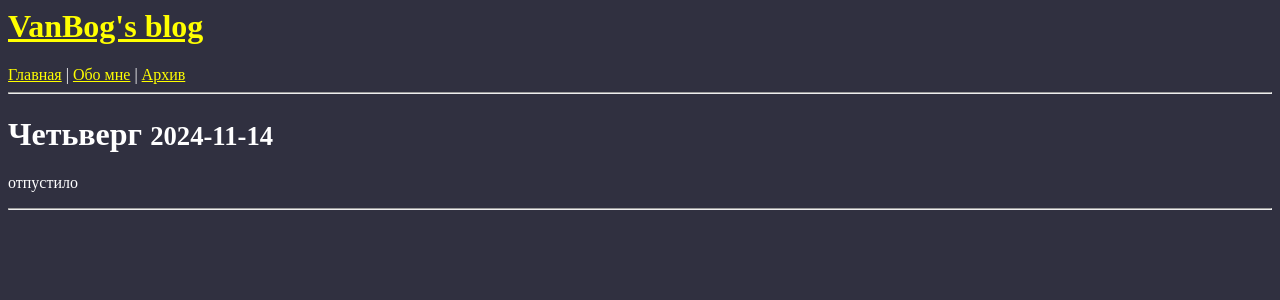
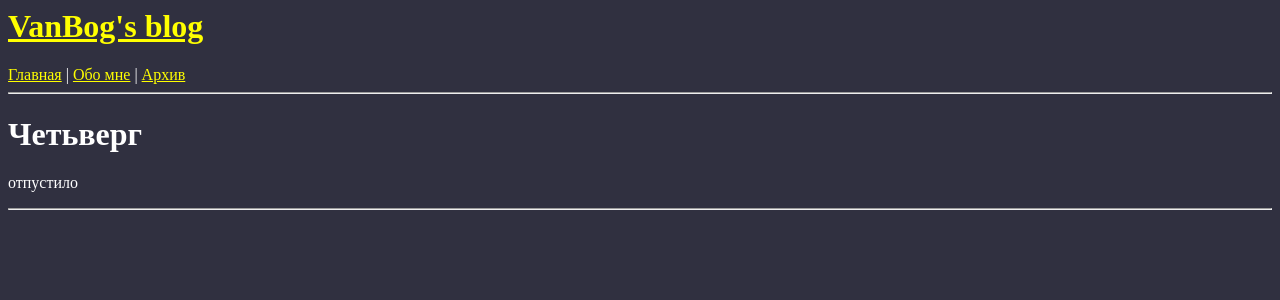
Before and after one commit to VanBog335/blog, a Jekyll site: the page built from _posts/2024-11-14-Четьверг.md, in a window 1280 px wide. Shown: the top 300 px of the page. Built offline with Jekyll 4.4.1, drawn with Linux system fonts in a browser that asks for light colours; our own code applies the rules of GitHub Pages for plain Markdown files.

Commit message:
признание попытки добавить к постам дату создантя неудачной

```diff
--- a/_layouts/post.html
+++ b/_layouts/post.html
@@ -1,20 +1,7 @@
 ---
 layout: default
 ---
-<h1>{{ page.title }}{{ page.shortUrl }}
-
-<small>
-    <span>
-        {%- assign posting_date = page.date | date: "%Y-%m-%d" -%}
-        {% if posting_date == "1900-01-01" %}
-            -
-        {% else %}
-            {{ posting_date }}
-        {% endif %}
-    </span>
-</small>
-
-</h1>
+<h1>{{ page.title }}{{ page.shortUrl }}</h1>
 
 <div class='separator'></div>
 <script async src="https://cdn.jsdelivr.net/npm/mathjax@3/es5/tex-mml-chtml.js"></script>
```
